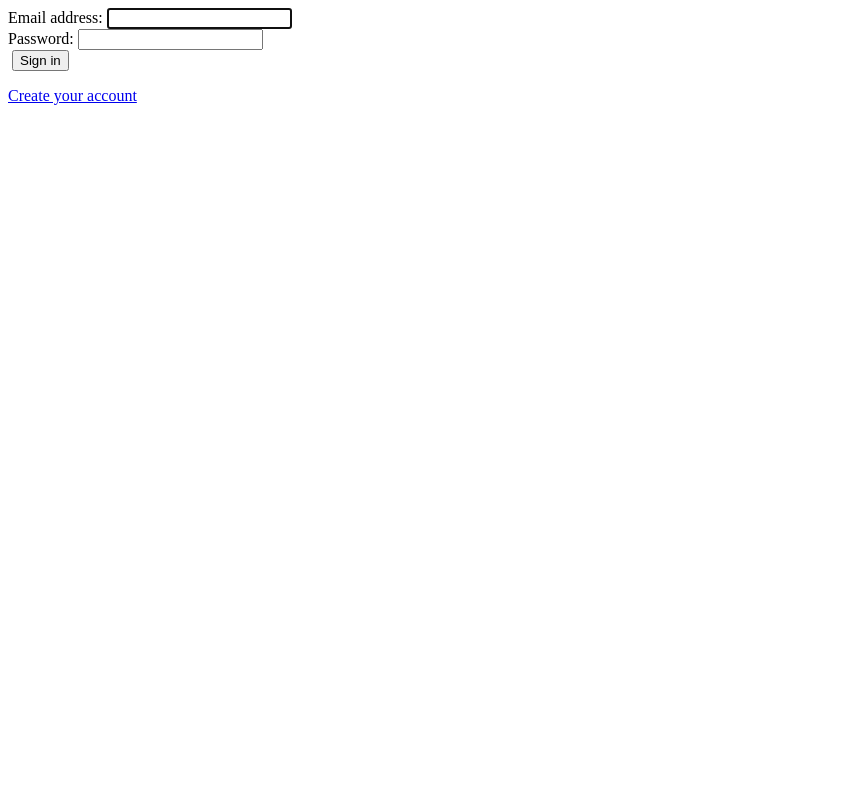
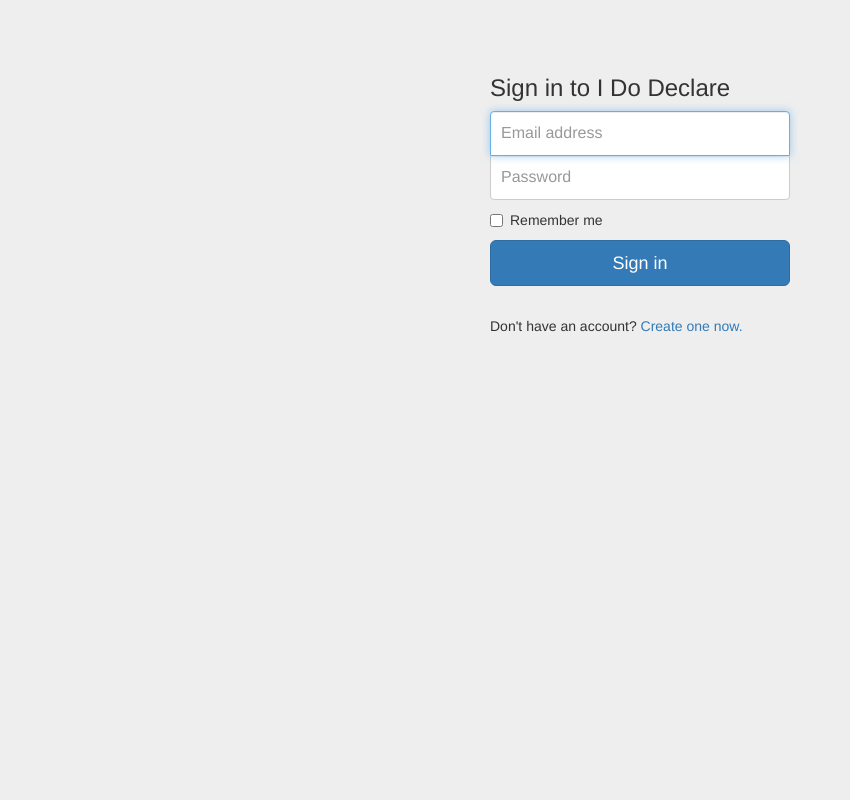
Before and after one commit to michaelcrubenstein/IDoDeclare, a Django app: page /dico/signin/ in a window 1280 px wide. Shown: the whole page, without its empty margins (0-850 px from the left). Run offline with Django 3.2, Linux system fonts and the light colour scheme; some libraries are stand-ins or nearby versions.

Commit message:
Use bootstrap layout tools for signing page.

```diff
--- a/custom_user/settings.py
+++ b/custom_user/settings.py
@@ -57,7 +57,7 @@ DATABASES = {
     'default': {
         'ENGINE': 'django.db.backends.sqlite3',
         'NAME': os.path.join(BASE_DIR, 'db.sqlite3'),
-    }
+    },
 }
 
 
@@ -86,5 +86,9 @@ STATIC_URL = '/static/'
 # Static root is the actual location of the static files.
 STATIC_ROOT = os.path.dirname(BASE_DIR) + '/public/static/'
 
+STATICFILES_DIRS = (
+    os.path.join(BASE_DIR, "public/static"),
+)
+
 # Sunlight API Key
 SUNLIGHT_API_KEY = 'f9defbcc52934ab38960bd1415ad3906'
--- a/dico/templates/dico/signin.html
+++ b/dico/templates/dico/signin.html
@@ -1,32 +1,61 @@
-<div id="content-main">
+<!DOCTYPE html>
+<html lang="en">
+{% load staticfiles %}
+  <head>
+    <meta charset="utf-8">
+    <meta http-equiv="X-UA-Compatible" content="IE=edge">
+    <meta name="viewport" content="width=device-width, initial-scale=1">
+    <!-- The above 3 meta tags *must* come first in the head; any other head content must come *after* these tags -->
+    <meta name="description" content="">
+    <meta name="author" content="">
+    <link rel="icon" href="../../favicon.ico">
+
+    <title>I Do Declare</title>
+
+    <!-- Bootstrap core CSS -->
+    <link href="{% static "bootstrap/css/bootstrap.min.css" %}" rel="stylesheet">
+
+    <!-- Custom styles for this template -->
+    <link href="{% static "dico/css/signin.css" %}" rel="stylesheet">
+
+    <!-- HTML5 shim and Respond.js for IE8 support of HTML5 elements and media queries -->
+    <!--[if lt IE 9]>
+      <script src="https://oss.maxcdn.com/html5shiv/3.7.2/html5shiv.min.js"></script>
+      <script src="https://oss.maxcdn.com/respond/1.4.2/respond.min.js"></script>
+    <![endif]-->
+  </head>
+
+  <body>
+
+    <div class="container">
 
 {% if authentication_error %}
 authentication error : {{authentication_error}} <br>
 {% endif %}
 
-<form action="/dico/submitsignin/?next=/dico/" method="post" id="login-form">
+      <form class="form-signin" action="/dico/submitsignin/?next=/dico/" method="post">
+        <h3 class="form-signin-heading">Sign in to I Do Declare</h3>
+        <input type='hidden' name='csrfmiddlewaretoken' value='{{ csrf_token }}' />
+        <label for="id_username" class="sr-only">Email address</label>
+        <input type="email" id="id_username" maxlength="254" name="username" class="form-control" placeholder="Email address" required autofocus>
+        <label for="id_password" class="sr-only">Password</label>
+        <input type="password" id="id_password" name="password" class="form-control" placeholder="Password" required>
+        <div class="checkbox">
+          <label>
+            <input type="checkbox" value="remember-me"> Remember me
+          </label>
+        </div>
+        <button class="btn btn-lg btn-primary btn-block" type="submit">Sign in</button>
+      </form>
 
-  <input type='hidden' name='csrfmiddlewaretoken' value='{{ csrf_token }}' />
-  <div class="form-row">
+	  <div class="div-create-new-account">
+	  	Don't have an account? <a href="/dico/createConstituent">Create one now.</a>
+	  </div>
 
-    <label for="id_username" class="required">Email address:</label>
-    <input id="id_username" maxlength="254" name="username" type="email" />
-  </div>
-  <div class="form-row">
-
-    <label for="id_password" class="required">Password:</label> <input id="id_password" name="password" type="password" />
-    <input type="hidden" name="next" value="/dico/" />
-  </div>
+    </div> <!-- /container -->
 
 
-  <div class="submit-row">
-    <label>&nbsp;</label><input type="submit" value="Sign in" />
-  </div>
-</form>
-
-<script type="text/javascript">
-document.getElementById('id_username').focus()
-</script>
-
-<a href="/dico/createConstituent">Create your account</a>
-</div>
+<!--     IE10 viewport hack for Surface/desktop Windows 8 bug -->
+    <script src="{% static "bootstrap/assets/js/ie10-viewport-bug-workaround.js" %}"></script>
+  </body>
+</html>
--- /dev/null
+++ b/public/static/bootstrap/assets/js/ie10-viewport-bug-workaround.js
@@ -0,0 +1,22 @@
+/*!
+ * IE10 viewport hack for Surface/desktop Windows 8 bug
+ * Copyright 2014 Twitter, Inc.
+ * Licensed under the Creative Commons Attribution 3.0 Unported License. For
+ * details, see http://creativecommons.org/licenses/by/3.0/.
+ */
+
+// See the Getting Started docs for more information:
+// http://getbootstrap.com/getting-started/#support-ie10-width
+
+(function () {
+  'use strict';
+  if (navigator.userAgent.match(/IEMobile\/10\.0/)) {
+    var msViewportStyle = document.createElement('style')
+    msViewportStyle.appendChild(
+      document.createTextNode(
+        '@-ms-viewport{width:auto!important}'
+      )
+    )
+    document.querySelector('head').appendChild(msViewportStyle)
+  }
+})();
--- /dev/null
+++ b/public/static/dico/css/signin.css
@@ -0,0 +1,46 @@
+body {
+  padding-top: 40px;
+  padding-bottom: 40px;
+  background-color: #eee;
+}
+
+.form-signin {
+  max-width: 330px;
+  padding: 15px;
+  margin: 0 auto;
+}
+.form-signin .form-signin-heading,
+.form-signin .checkbox {
+  margin-bottom: 10px;
+}
+.form-signin .checkbox {
+  font-weight: normal;
+}
+.form-signin .form-control {
+  position: relative;
+  height: auto;
+  -webkit-box-sizing: border-box;
+     -moz-box-sizing: border-box;
+          box-sizing: border-box;
+  padding: 10px;
+  font-size: 16px;
+}
+.form-signin .form-control:focus {
+  z-index: 2;
+}
+.form-signin input[type="email"] {
+  margin-bottom: -1px;
+  border-bottom-right-radius: 0;
+  border-bottom-left-radius: 0;
+}
+.form-signin input[type="password"] {
+  margin-bottom: 10px;
+  border-top-left-radius: 0;
+  border-top-right-radius: 0;
+}
+
+.div-create-new-account {
+  max-width: 330px;
+  padding: 15px;
+  margin: 0 auto;
+}
```
